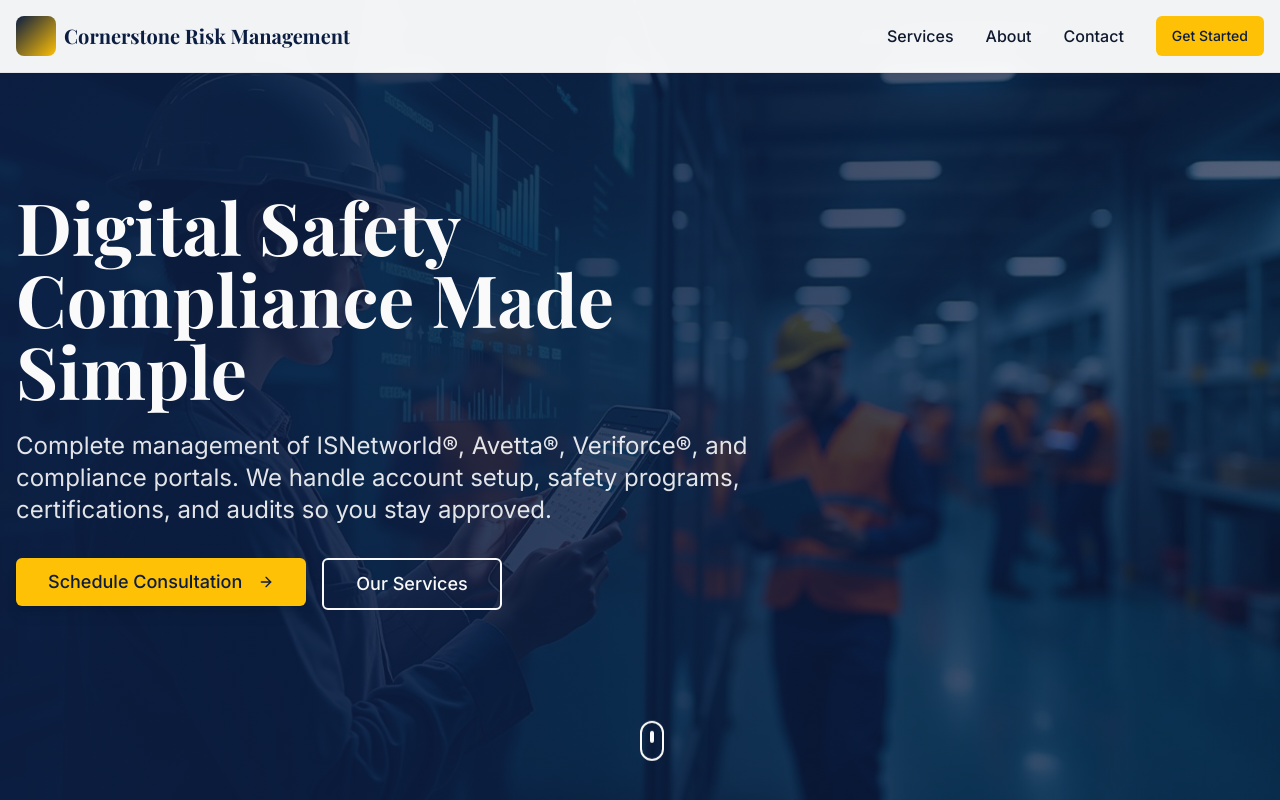
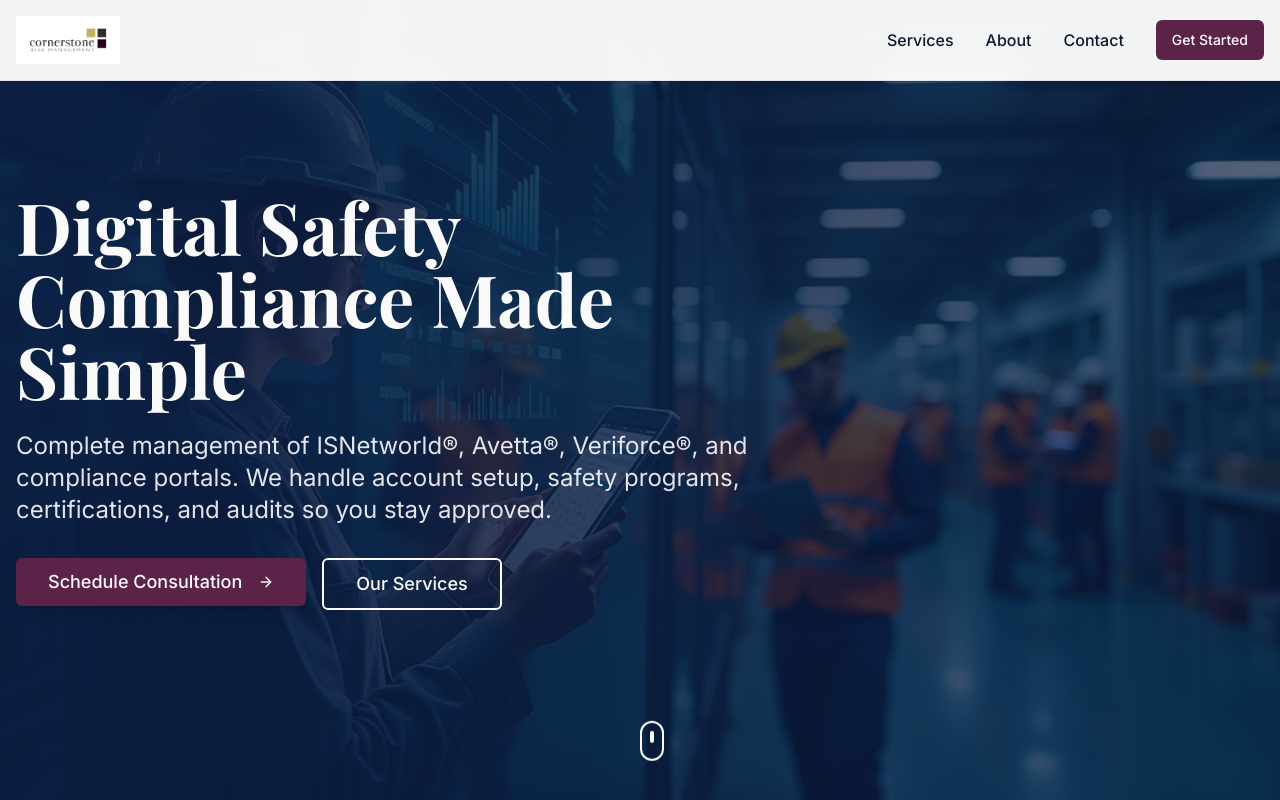
Before and after one commit to gbrent7575/consultify-brightstart, a React (Vite) app: page / in a window 1280 px wide. Shown: the top 800 px of the page. Built offline with nearby package versions, Linux system fonts and the light colour scheme; the HTML template or start-up script is replaced by a standard one.

Commit message:
Add company logo and update theme colors

```diff
--- a/src/components/About.tsx
+++ b/src/components/About.tsx
@@ -30,7 +30,7 @@ const About = () => {
           </div>
 
           <div className="relative animate-fade-in">
-            <div className="aspect-square rounded-2xl bg-gradient-to-br from-primary to-accent p-1">
+            <div className="aspect-square rounded-2xl bg-accent p-1 shadow-lg">
               <div className="w-full h-full bg-card rounded-xl p-8 flex items-center justify-center">
                 <div className="text-center">
                   <div className="text-6xl font-bold text-primary mb-4">1000+</div>
--- a/src/components/Footer.tsx
+++ b/src/components/Footer.tsx
@@ -1,13 +1,16 @@
+import logo from "@/assets/cornerstone-logo.jpg";
+
 const Footer = () => {
   return (
     <footer className="bg-primary text-primary-foreground py-12">
       <div className="container mx-auto px-4">
         <div className="grid grid-cols-1 md:grid-cols-3 gap-8 mb-8">
           <div>
-            <div className="flex items-center space-x-2 mb-4">
-              <div className="w-10 h-10 bg-gradient-to-br from-accent to-accent/70 rounded-lg" />
-              <span className="text-xl font-serif font-bold">Cornerstone Risk Management</span>
-            </div>
+            <img
+              src={logo}
+              alt="Cornerstone Risk Management"
+              className="h-10 w-auto mb-4"
+            />
             <p className="text-primary-foreground/80 text-sm">
               Expert digital safety compliance services for ISNetworld®, Avetta®, Veriforce® and more.
             </p>
--- a/src/components/Navigation.tsx
+++ b/src/components/Navigation.tsx
@@ -1,6 +1,7 @@
 import { Button } from "@/components/ui/button";
 import { Menu } from "lucide-react";
 import { useState } from "react";
+import logo from "@/assets/cornerstone-logo.jpg";
 
 const Navigation = () => {
   const [mobileMenuOpen, setMobileMenuOpen] = useState(false);
@@ -17,10 +18,16 @@ const Navigation = () => {
     <nav className="fixed top-0 w-full bg-background/95 backdrop-blur-sm border-b border-border z-50 shadow-sm">
       <div className="container mx-auto px-4 py-4">
         <div className="flex items-center justify-between">
-          <div className="flex items-center space-x-2">
-            <div className="w-10 h-10 bg-gradient-to-br from-primary to-accent rounded-lg" />
-            <span className="text-xl font-serif font-bold text-primary">Cornerstone Risk Management</span>
-          </div>
+          <button
+            onClick={() => window.scrollTo({ top: 0, behavior: 'smooth' })}
+            className="flex items-center space-x-3 hover:opacity-80 transition-opacity"
+          >
+            <img
+              src={logo}
+              alt="Cornerstone Risk Management"
+              className="h-12 w-auto"
+            />
+          </button>
 
           {/* Desktop Navigation */}
           <div className="hidden md:flex items-center space-x-8">
--- a/src/components/Services.tsx
+++ b/src/components/Services.tsx
@@ -69,8 +69,8 @@ const Services = () => {
               style={{ animationDelay: `${index * 0.1}s` }}
             >
               <CardHeader>
-                <div className="w-14 h-14 bg-gradient-to-br from-primary to-accent rounded-lg flex items-center justify-center mb-4">
-                  <service.icon className="h-7 w-7 text-primary-foreground" />
+                <div className="w-14 h-14 bg-accent rounded-lg flex items-center justify-center mb-4 shadow-md">
+                  <service.icon className="h-7 w-7 text-accent-foreground" />
                 </div>
                 <CardTitle className="text-2xl font-serif text-primary">{service.title}</CardTitle>
               </CardHeader>
--- a/src/index.css
+++ b/src/index.css
@@ -26,8 +26,8 @@ All colors MUST be HSL.
     --muted: 220 15% 96%;
     --muted-foreground: 220 25% 45%;
 
-    --accent: 45 100% 51%;
-    --accent-foreground: 220 70% 15%;
+    --accent: 320 45% 25%;
+    --accent-foreground: 0 0% 98%;
 
     --destructive: 0 84.2% 60.2%;
     --destructive-foreground: 0 0% 98%;
@@ -39,7 +39,7 @@ All colors MUST be HSL.
     --radius: 0.5rem;
 
     --gradient-hero: linear-gradient(135deg, hsl(220 70% 15%), hsl(220 70% 25%));
-    --gradient-accent: linear-gradient(135deg, hsl(45 100% 51%), hsl(35 100% 55%));
+    --gradient-accent: linear-gradient(135deg, hsl(320 45% 25%), hsl(320 45% 35%));
     --shadow-elegant: 0 10px 40px -10px hsl(220 70% 15% / 0.3);
     --shadow-subtle: 0 2px 8px hsl(220 25% 45% / 0.08);
 
@@ -72,8 +72,8 @@ All colors MUST be HSL.
     --muted: 220 50% 20%;
     --muted-foreground: 220 15% 70%;
 
-    --accent: 45 100% 51%;
-    --accent-foreground: 220 70% 15%;
+    --accent: 320 50% 40%;
+    --accent-foreground: 0 0% 98%;
 
     --destructive: 0 62.8% 30.6%;
     --destructive-foreground: 0 0% 98%;
@@ -83,7 +83,7 @@ All colors MUST be HSL.
     --ring: 0 0% 98%;
 
     --gradient-hero: linear-gradient(135deg, hsl(220 70% 8%), hsl(220 70% 18%));
-    --gradient-accent: linear-gradient(135deg, hsl(45 100% 51%), hsl(35 100% 55%));
+    --gradient-accent: linear-gradient(135deg, hsl(320 50% 40%), hsl(320 50% 50%));
     --shadow-elegant: 0 10px 40px -10px hsl(0 0% 0% / 0.5);
 
     --sidebar-background: 240 5.9% 10%;
```
Also changed, not shown: src/assets/cornerstone-logo.jpg (added).
